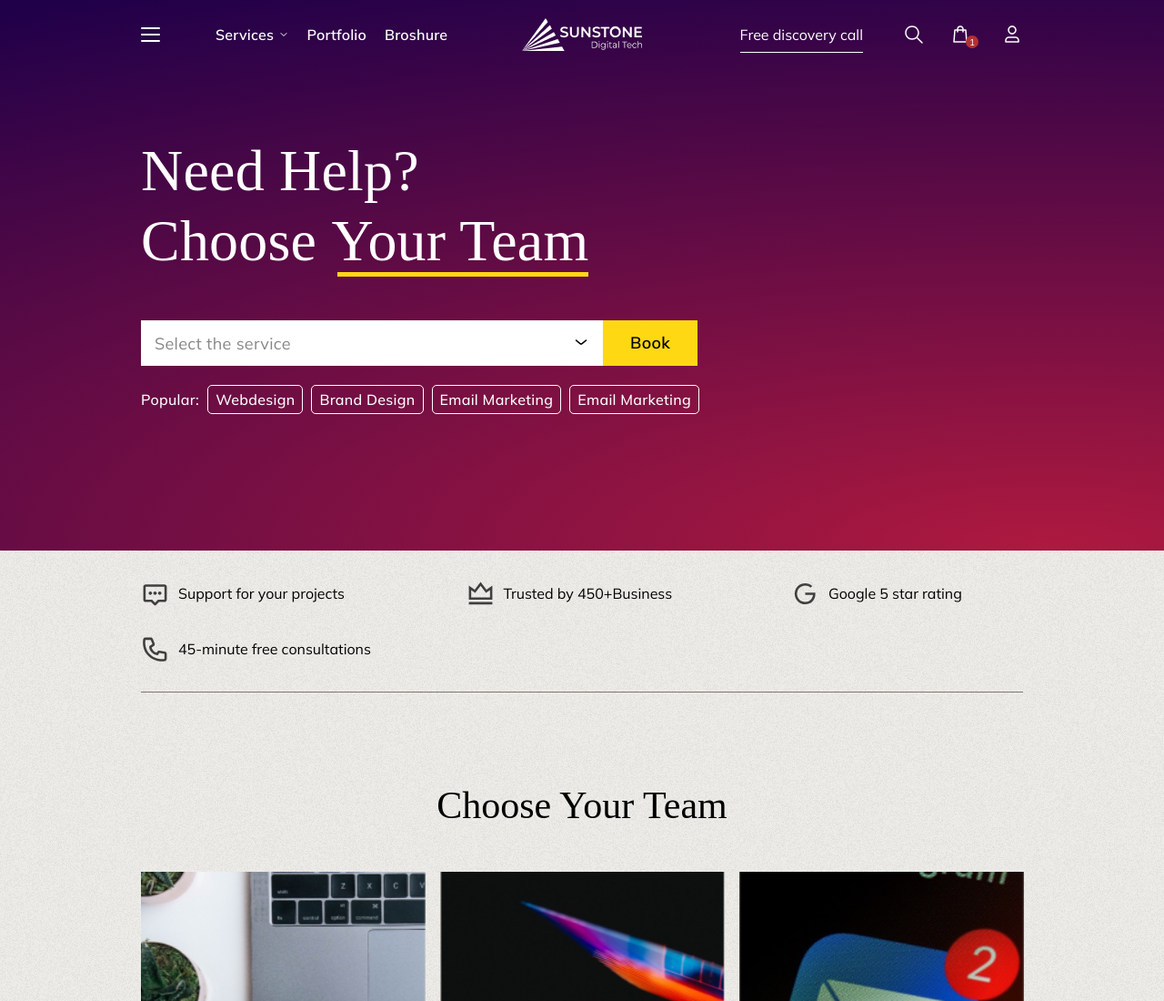
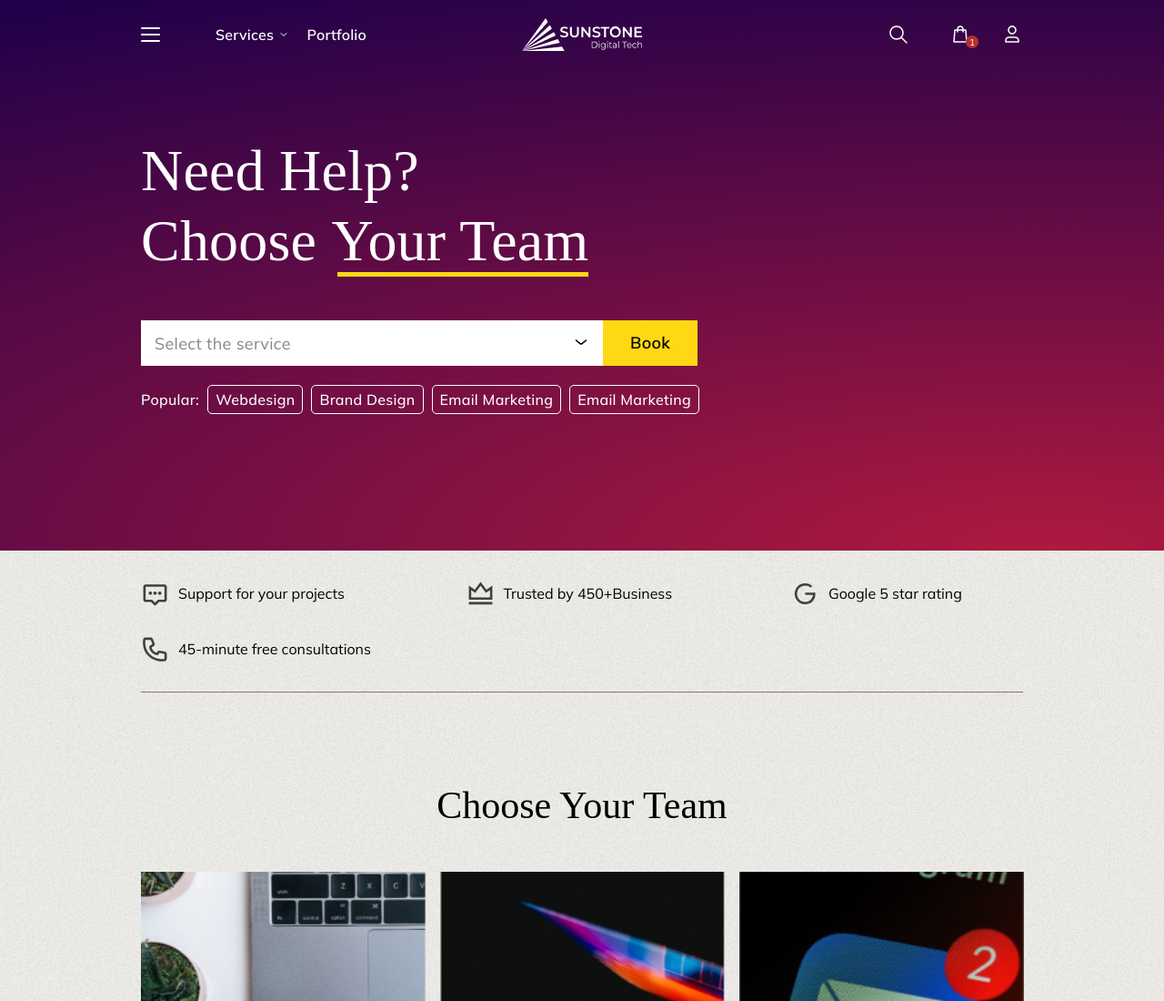
Before and after one commit to markok1/sunstone, a plain HTML site: page index.html in a window 1280 px wide. Shown: the top 1100 px of the page at 91% size. Drawn offline with nearby package versions, Linux system fonts and the light colour scheme; a web font is replaced by a local one.

Commit message:
headerChanges

```diff
--- a/css/style.scss
+++ b/css/style.scss
@@ -142,15 +142,15 @@ nav {
     padding: 0;
     margin: 0;
     list-style-type: none;
-    li:first-child {
-      margin-right: 77px;
-      a {
-        padding-top: 2px;
-        display: inline-block;
-        border-bottom: 1px solid #fff;
-        padding-bottom: 9px;
-      }
-    }
+    // li:first-child {
+    //   margin-right: 77px;
+    //   a {
+    //     padding-top: 2px;
+    //     display: inline-block;
+    //     border-bottom: 1px solid #fff;
+    //     padding-bottom: 9px;
+    //   }
+    // }
     li {
       margin-left: 27px;
       a {
--- a/index.html
+++ b/index.html
@@ -104,14 +104,12 @@
             </div>
           </li>
           <li><a href="">Portfolio</a></li>
-          <li><a href="">Broshure</a></li>
         </ul>
         <a href="">
           <img src="img/logo.png" class="logo" alt="" />
           <img src="img/logo_black.png" class="logo logo_black" alt="" />
         </a>
         <ul class="rightul">
-          <li><a href=""> Free discovery call </a></li>
           <li>
             <a href="">
               <svg
```
Also changed, not shown: css/style.css, 1 other file.
